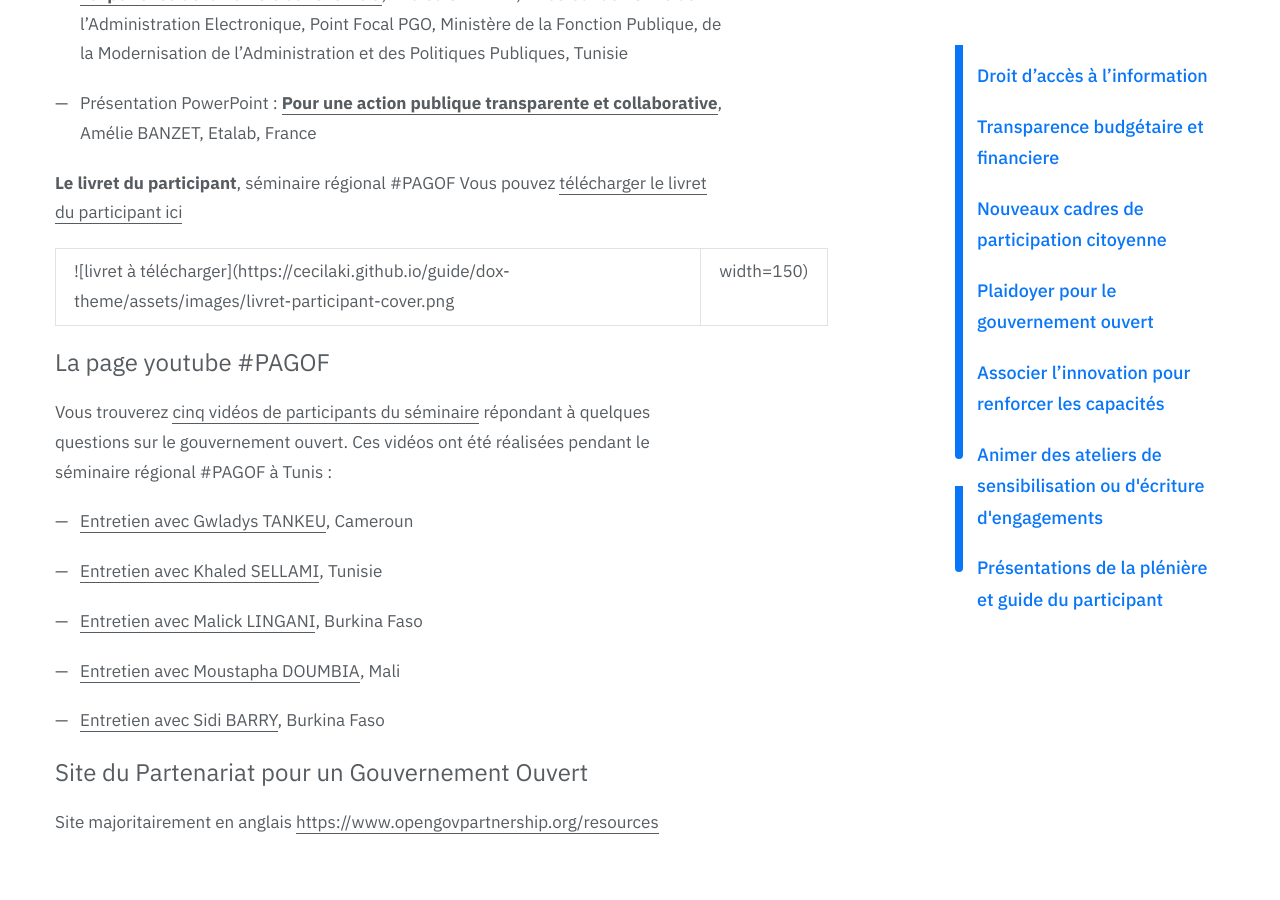
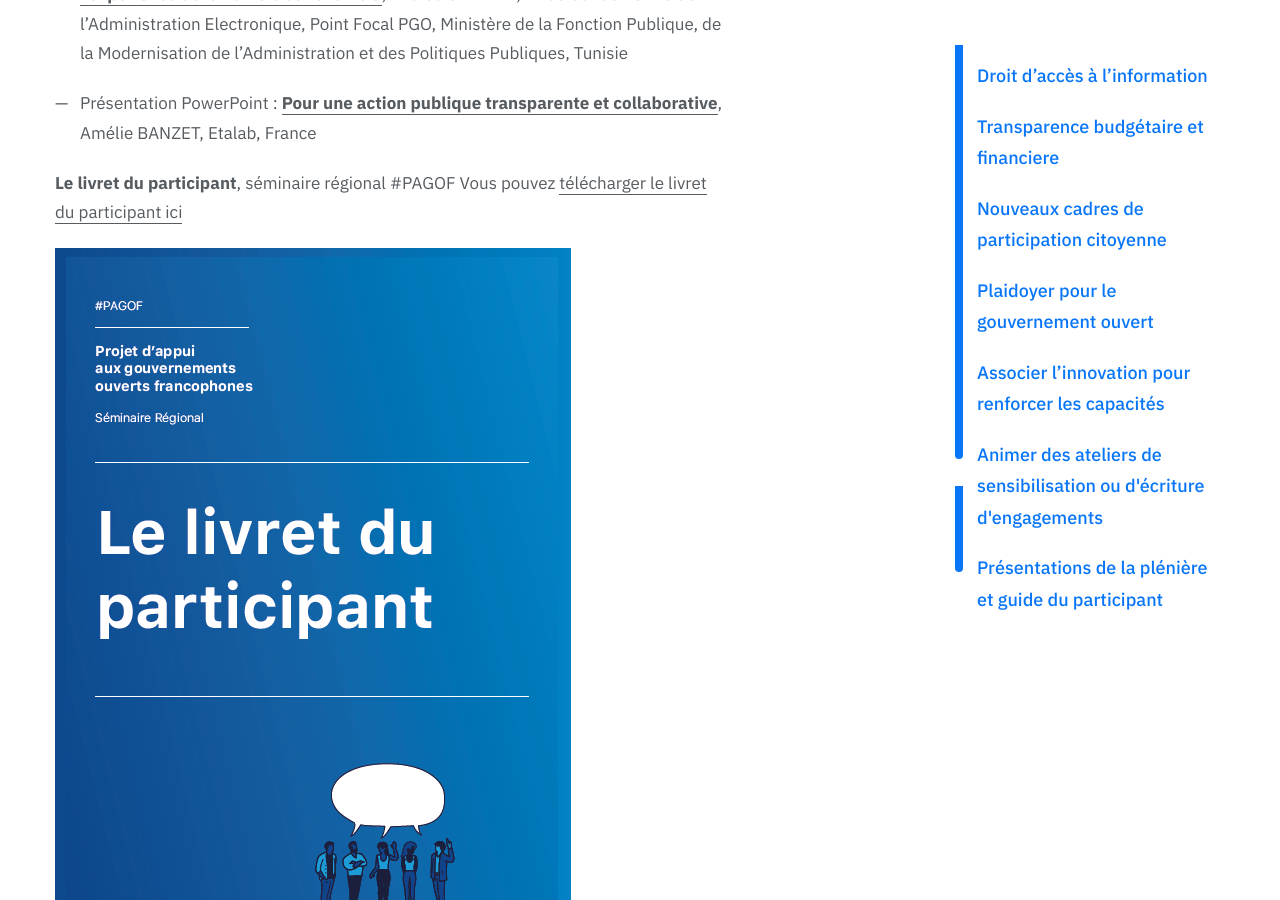
Before and after one commit to cecilaki/guide, a Jekyll site: the page built from _ressources/presentations-pleniere.md, in a window 1280 px wide and 900 px high, scrolled down 903 px. Built offline with Jekyll 4.4.1, drawn with Linux system fonts in a browser that asks for light colours; some web fonts are replaced.

Commit message:
Update presentations-pleniere.md

```diff
--- a/_ressources/presentations-pleniere.md
+++ b/_ressources/presentations-pleniere.md
@@ -26,7 +26,7 @@ hero:
 **Le livret du participant**, séminaire régional #PAGOF
 Vous pouvez [télécharger le livret du participant ici](https://drive.google.com/open?id=1HkE_Exrpy_fklR0J-Va2JXEpANXGx32I)
 
-![livret à télécharger](https://cecilaki.github.io/guide/dox-theme/assets/images/livret-participant-cover.png|width=150)
+![livret à télécharger](https://cecilaki.github.io/guide/dox-theme/assets/images/livret-participant-cover.png)
 
 
 #### La page youtube #PAGOF
```
